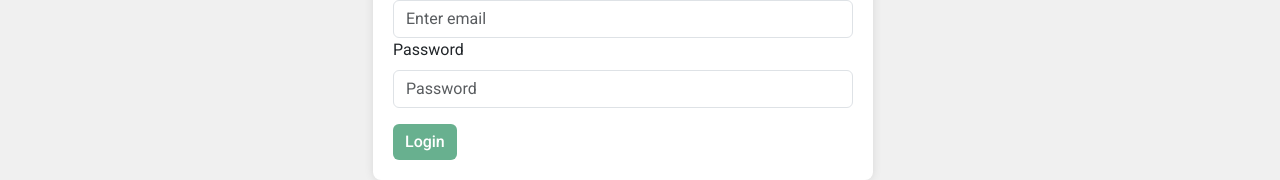
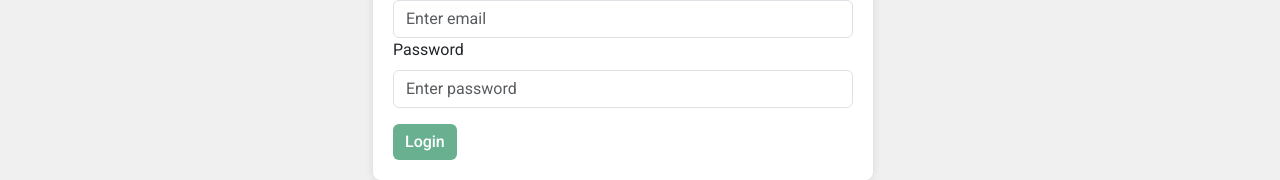
Before and after one commit to AyaGallarte/online-shop, a React (Vite) app: page /login in a window 1280 px wide. Shown: the part 319-499 px from the top of the page. Built offline with nearby package versions, Linux system fonts and the light colour scheme.

Commit message:
Modified Login

```diff
--- a/src/components/ResetPassword.jsx
+++ b/src/components/ResetPassword.jsx
@@ -107,6 +107,7 @@ export default function ResetPassword() {
               className="form-control"
               id="password"
               value={newPassword}
+              placeholder="Enter new password"
               onChange={(e) => setPassword(e.target.value)}
               required
             />
@@ -120,12 +121,13 @@ export default function ResetPassword() {
               className="form-control"
               id="confirmPassword"
               value={confirmPassword}
+              placeholder="Confirm new password"
               onChange={(e) => setConfirmPassword(e.target.value)}
               required
             />
           </div>
           {message && <div className="alert alert-danger">{message}</div>}
-          <button type="submit" className="btn btn-primary w-100">
+          <button type="submit" className="btn btn-danger w-100">
             Reset Password
           </button>
         </form>
--- a/src/pages/Login.jsx
+++ b/src/pages/Login.jsx
@@ -111,7 +111,7 @@ export default function Login() {
                                 <Form.Control
                                     id="loginPassword"
                                     type="password"
-                                    placeholder="Password"
+                                    placeholder="Enter password"
                                     required
                                     value={password}
                                     onChange={(e) => setPassword(e.target.value)}
```
